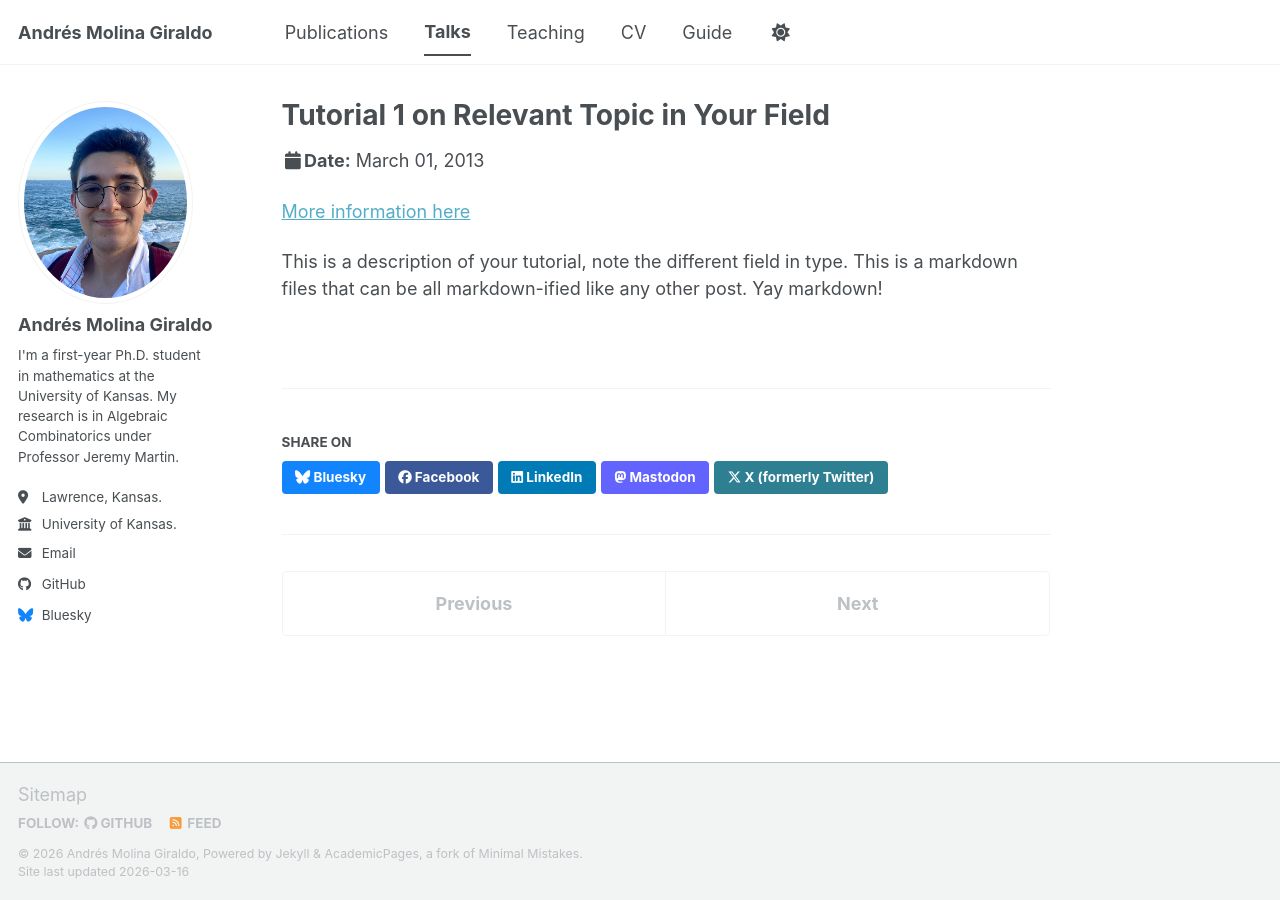
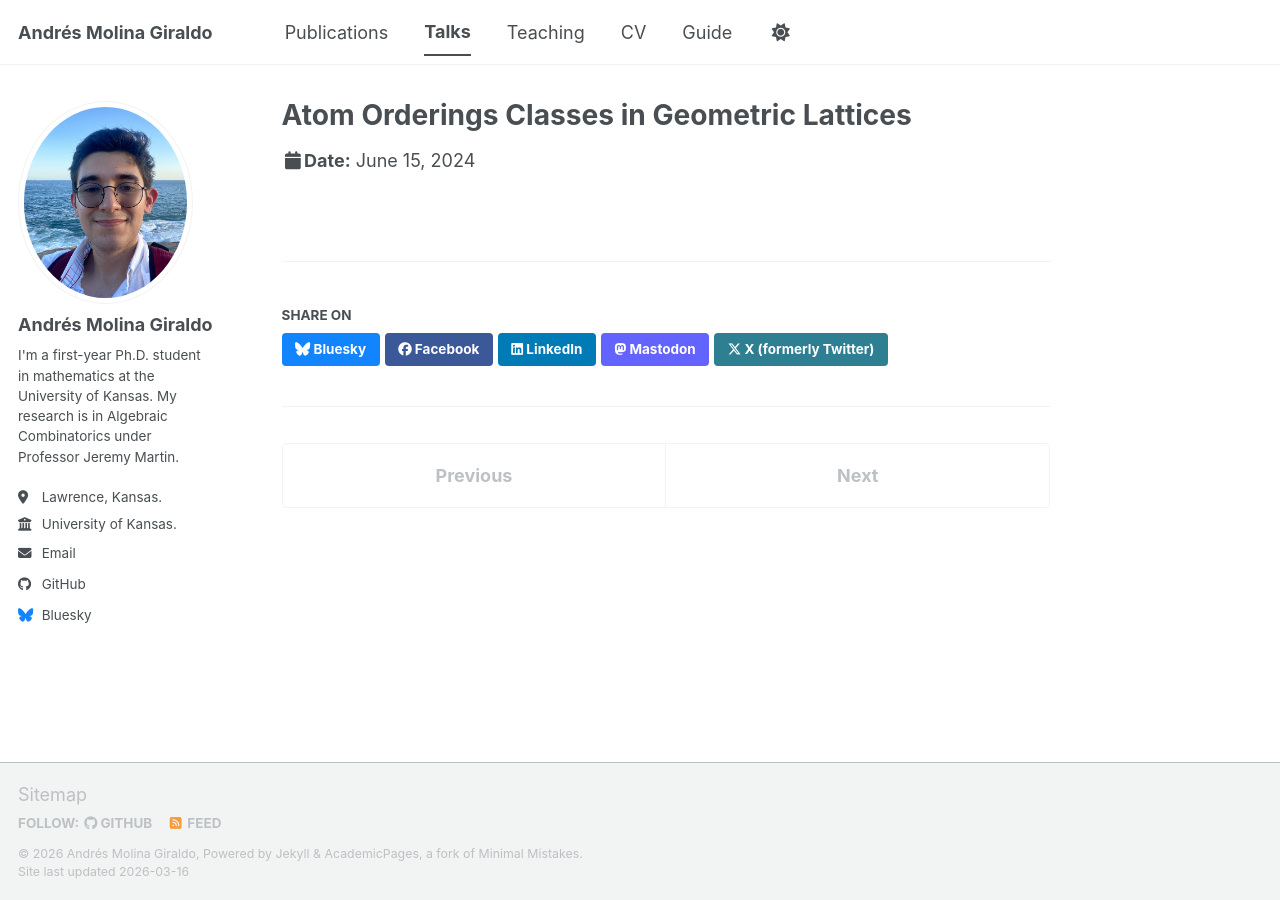
Before and after one commit to andmol20/andmol20.github.io, a Jekyll site: the page built from _talks/2013-03-01-tutorial-1.md, in a window 1280 px wide. Built offline with Jekyll 4.4.1, drawn with Linux system fonts in a browser that asks for light colours; a script bundle is joined from its source files by our own code; library files that are not in the unit come from our copies.

Commit message:
Update 2013-03-01-tutorial-1.md

```diff
--- a/_talks/2013-03-01-tutorial-1.md
+++ b/_talks/2013-03-01-tutorial-1.md
@@ -1,13 +1,9 @@
 ---
-title: "Tutorial 1 on Relevant Topic in Your Field"
+title: "Atom Orderings Classes in Geometric Lattices"
 collection: talks
-type: "Tutorial"
+type: "Poster"
 permalink: /talks/2013-03-01-tutorial-1
-venue: "UC-Berkeley Institute for Testing Science"
-date: 2013-03-01
-location: "Berkeley, CA, USA"
+venue: "Universidad del Cauca"
+date: 2024-06-15
+location: "Popayán, Cauca, Colombia"
 ---
-
-[More information here](http://exampleurl.com)
-
-This is a description of your tutorial, note the different field in type. This is a markdown files that can be all markdown-ified like any other post. Yay markdown!
```
